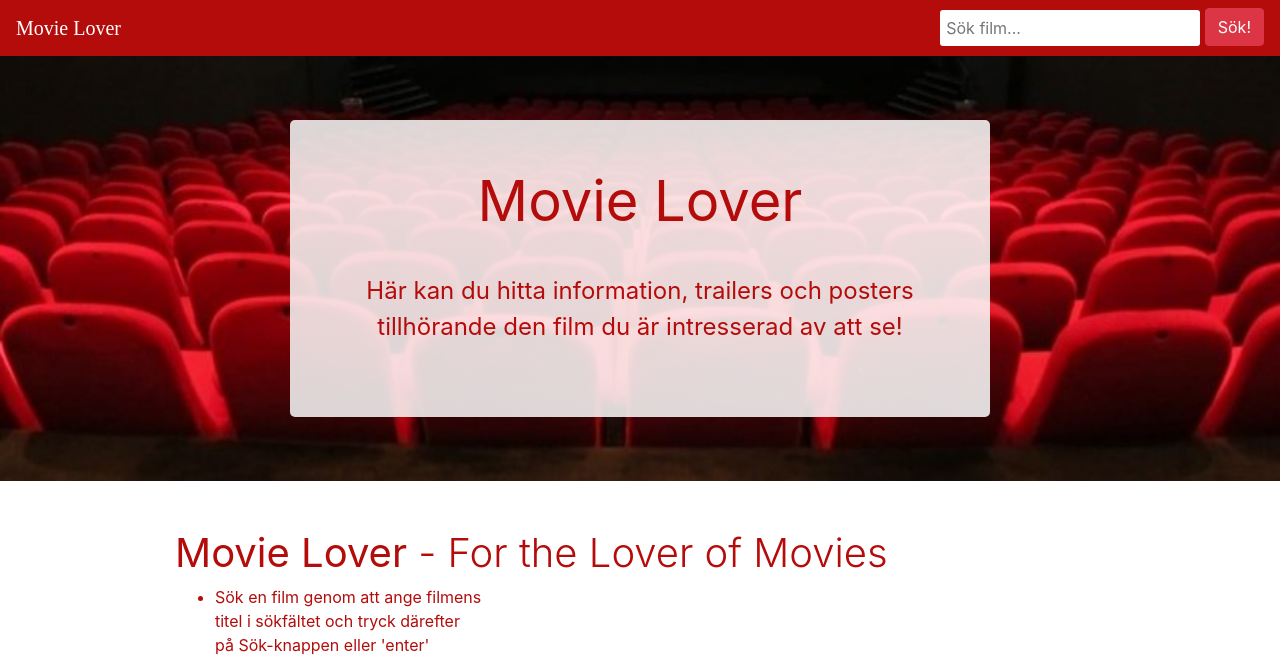
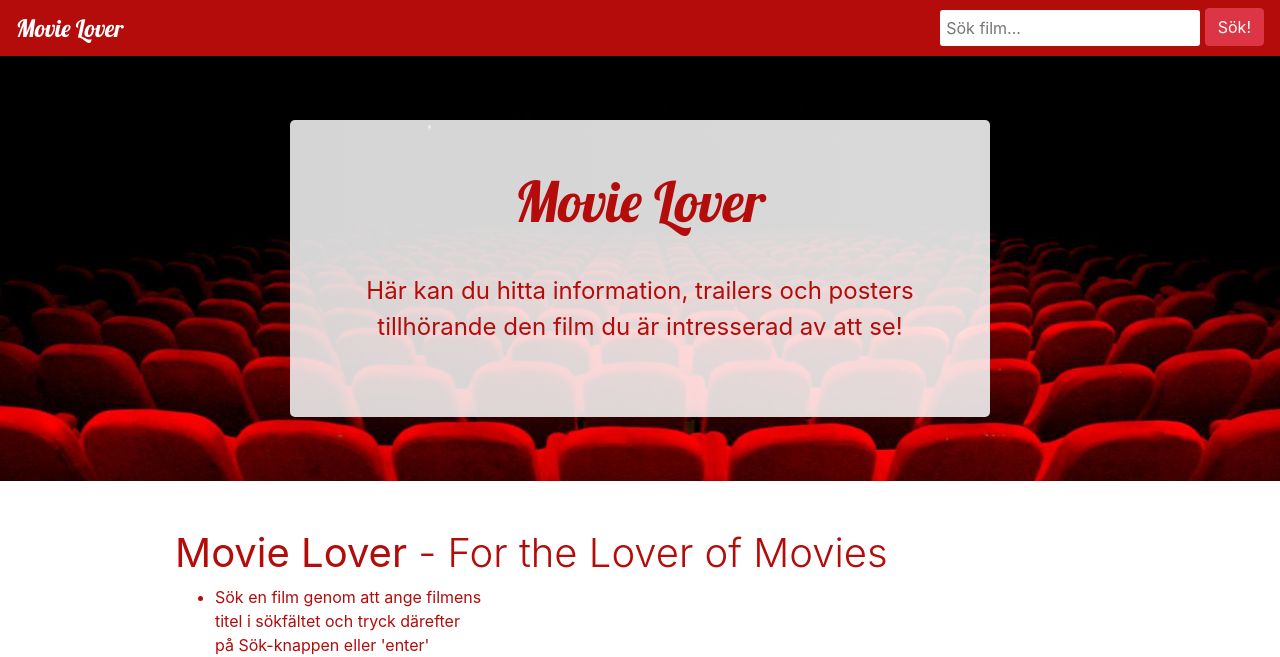
Before and after one commit to maxRudander/movie-lover, a Flask app: page / in a window 1280 px wide. Shown: the top 657 px of the page. Run offline with Flask 2, Linux system fonts and the light colour scheme; some libraries are stand-ins or nearby versions; some web fonts are replaced.

Commit message:
Ändrat utseendet lite grann.

```diff
--- a/Topcats/app.py
+++ b/Topcats/app.py
@@ -7,7 +7,6 @@ app = Flask(__name__)
 @app.route("/")
 def index():
     return render_template("index.html")
-
 
 @app.route("/search/<film>")
 def movie_request(film):
--- a/Topcats/static/css/style.css
+++ b/Topcats/static/css/style.css
@@ -10,7 +10,8 @@ nav.navbar {
 }
 
 a.navbar-brand {
-	font-family: 'Lobster';
+	font-family: 'Lobster', cursive;
+	font-size: 24px;
 	color: #eee;
 }
 
@@ -40,6 +41,10 @@ div.alert {
 	font-size: 3.5rem;
 }
 
+h1.display-4 {
+	font-family: 'Lobster', cursive;
+}
+
 .display-5 {
 	font-size: 2.5rem;
 	font-weight: 300;
@@ -66,7 +71,16 @@ div.alert {
 
 div.jumbotron.home div.container.home {
 	max-width: 700px;
-	text-align: center;
+	text-align: left;
+	max-height: auto;
+}
+
+div.movie-poster {
+	display: inline-block;
+}
+
+div.movie-info {
+	display: inline-block;
 }
 
 div.container.container-smaller {
--- a/Topcats/templates/includes/_navbar.html
+++ b/Topcats/templates/includes/_navbar.html
@@ -1,5 +1,8 @@
 <nav class="navbar fixed-top navbar-expand-md navbar-dark">
   <a class="navbar-brand" href="/">Movie Lover</a>
+  <style>
+      @import url('https://fonts.googleapis.com/css?family=Lobster');
+  </style>
   <!--
   <div class="ml-auto order-0">
   <button class="navbar-toggler" type="button" data-toggle="collapse" data-target=".dual-collapse2">
--- a/Topcats/templates/index.html
+++ b/Topcats/templates/index.html
@@ -5,16 +5,10 @@
 	<div class="jumbotron jumbotron-fluid home">
 		<div class="container home">
 			<h1 class="display-4 home"><strong>Movie Lover</strong></h1>
+			<style>
+				@import url('https://fonts.googleapis.com/css?family=Lobster');
+			</style>
 			<p>Här kan du hitta information, trailers och posters tillhörande den film du är intresserad av att se!</p>
-			<div class="movie-poster">
-
-			</div>
-			<div class="movie-info">
-
-			</div>
-			<div class="movie-trailer">
-
-			</div>
 		</div>
 	</div>
 
--- a/Topcats/templates/layout.html
+++ b/Topcats/templates/layout.html
@@ -2,17 +2,17 @@
 <html lang="sv">
 	<head>
 	{% if title %}
-		<title>Filmälskaren - {{ title }}</title>
+		<title>Movie Lover - {{ title }}</title>
 	{% else %}
-		<title>Filmälskaren</title>
+		<title>Movie Lover</title>
 	{% endif %}
 
 		<meta charset="utf-8">
 		<meta name="viewport" content="width=device-width, initial-scale=1, shrink-to-fit=no">
 
 		<link rel="stylesheet" href="/static/bootstrap-4.0.0-dist/css/bootstrap.min.css">
+		<link href="https://fonts.goolgeapis.com/css?family=Lobster" rel="stylesheet">
 		<link rel="stylesheet" href="/static/css/style.css">
-		<link href="https://fonts.goolgeapis.com/css?family=Lobster" rel="stylesheet">
 	</head>
 
 	<body>
--- a/Topcats/templates/test.html
+++ b/Topcats/templates/test.html
@@ -4,7 +4,9 @@
 
 	<div class="jumbotron jumbotron-fluid home">
 		<div class="container home">
-			<h1 class="display-4 home"><strong>{{ film_data.title }}</strong></h1>
+			<div class="movie-head">
+				<h1 class="display-4 home"><strong>{{ film_data.title }}</strong></h1>
+			</div>
 			<div class="movie-poster">
 				<img style="max-height:400px;max-width:500px;width:auto;height:auto;" alt="Poster" src={{film_data.poster}} />
 			</div>
```
Also changed, not shown: Topcats/static/image/biostolar.jpg.
